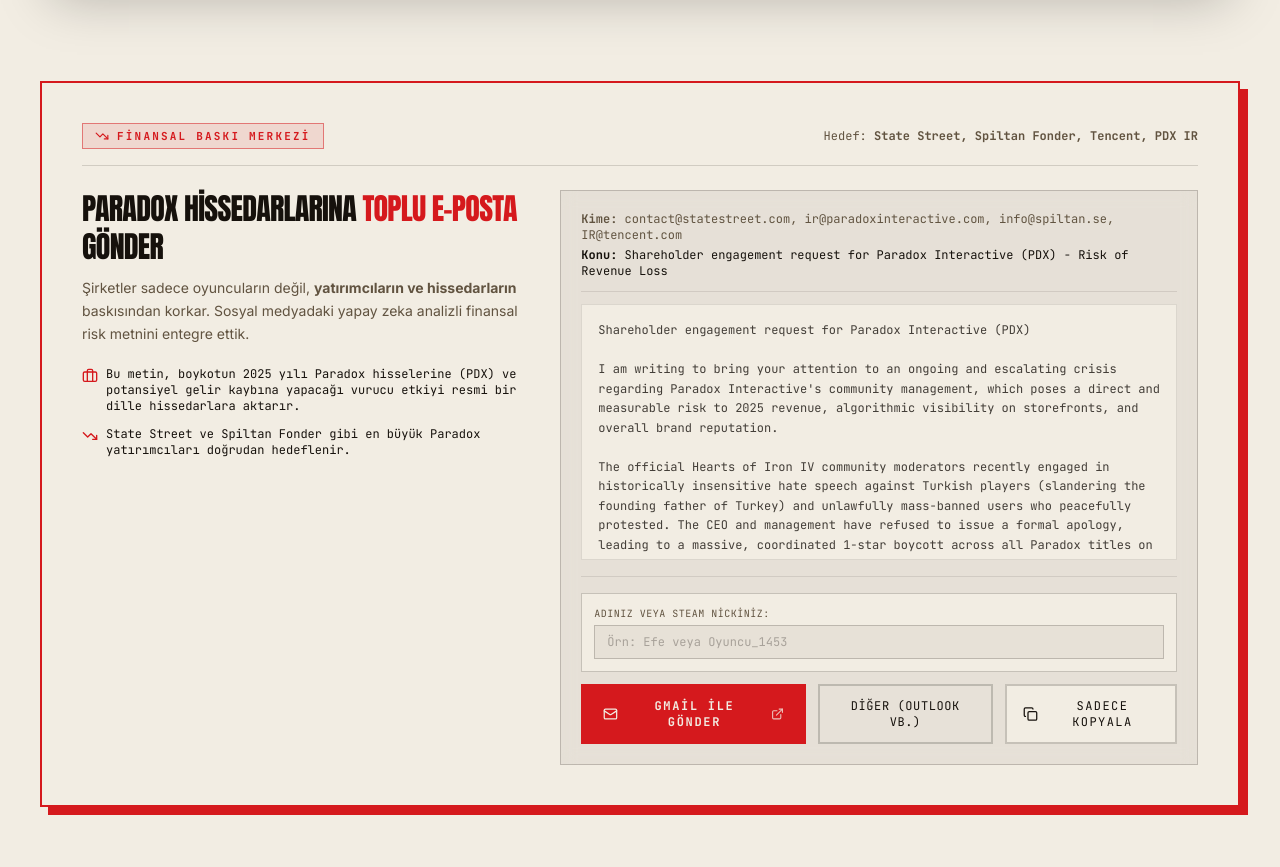
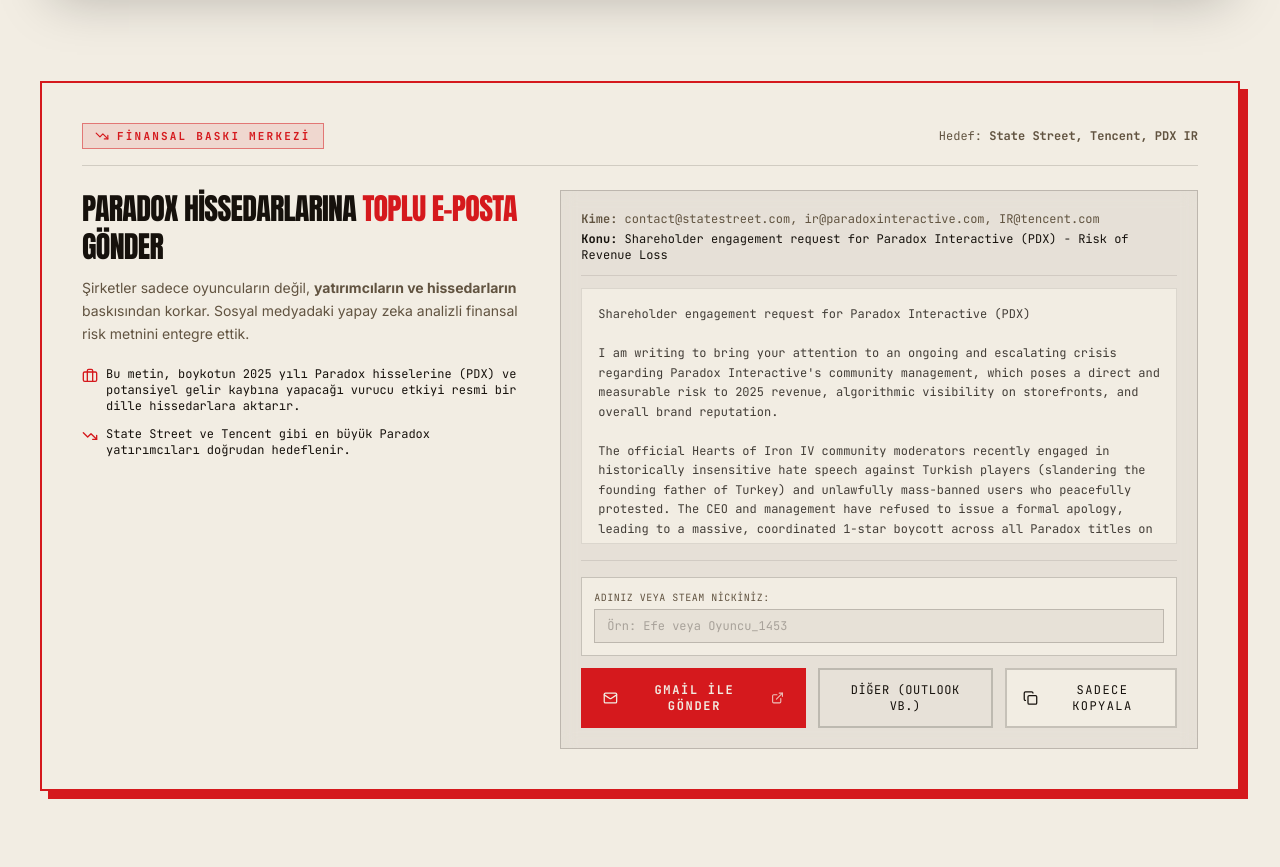
Before and after one commit to efekrbas/boykotparadox, a Next.js app: page / in a window 1280 px wide. Shown: the part 5640-6507 px from the top of the page. Built offline with nearby package versions, Linux system fonts and the light colour scheme; no server answers.

Commit message:
chore: remove info@spiltan.se from shareholder emails as it blocks incoming messages

```diff
--- a/src/components/ShareholderMailSection.tsx
+++ b/src/components/ShareholderMailSection.tsx
@@ -5,7 +5,7 @@
 import { toast } from "sonner";
 import { playStampSound } from "@/lib/audio";
 
-const SHAREHOLDER_EMAILS = "contact@statestreet.com, ir@paradoxinteractive.com, info@spiltan.se, IR@tencent.com";
+const SHAREHOLDER_EMAILS = "contact@statestreet.com, ir@paradoxinteractive.com, IR@tencent.com";
 const EMAIL_SUBJECT = "Shareholder engagement request for Paradox Interactive (PDX) - Risk of Revenue Loss";
 
 const getEmailBody = (senderName: string) => `Shareholder engagement request for Paradox Interactive (PDX)
@@ -80,7 +80,7 @@
               Finansal Baskı Merkezi
             </div>
             <div className="font-mono text-xs text-mute hidden sm:block">
-              Hedef: <strong>State Street, Spiltan Fonder, Tencent, PDX IR</strong>
+              Hedef: <strong>State Street, Tencent, PDX IR</strong>
             </div>
           </div>
 
@@ -101,7 +101,7 @@
                 </div>
                 <div className="flex items-start gap-2 text-xs font-mono text-ink">
                   <TrendingDown className="size-4 text-seal shrink-0 mt-0.5" />
-                  <p>State Street ve Spiltan Fonder gibi en büyük Paradox yatırımcıları doğrudan hedeflenir.</p>
+                  <p>State Street ve Tencent gibi en büyük Paradox yatırımcıları doğrudan hedeflenir.</p>
                 </div>
               </div>
             </div>
```
